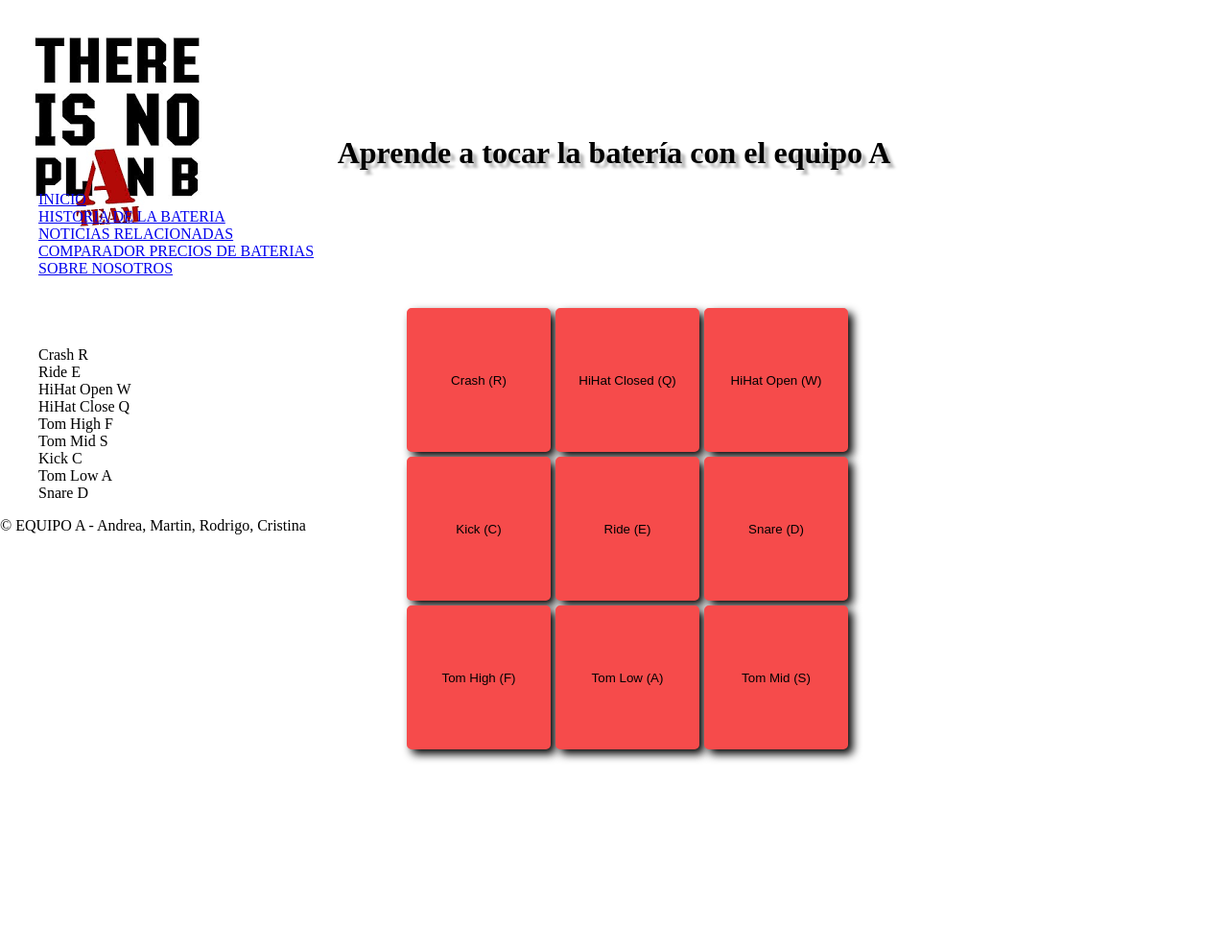
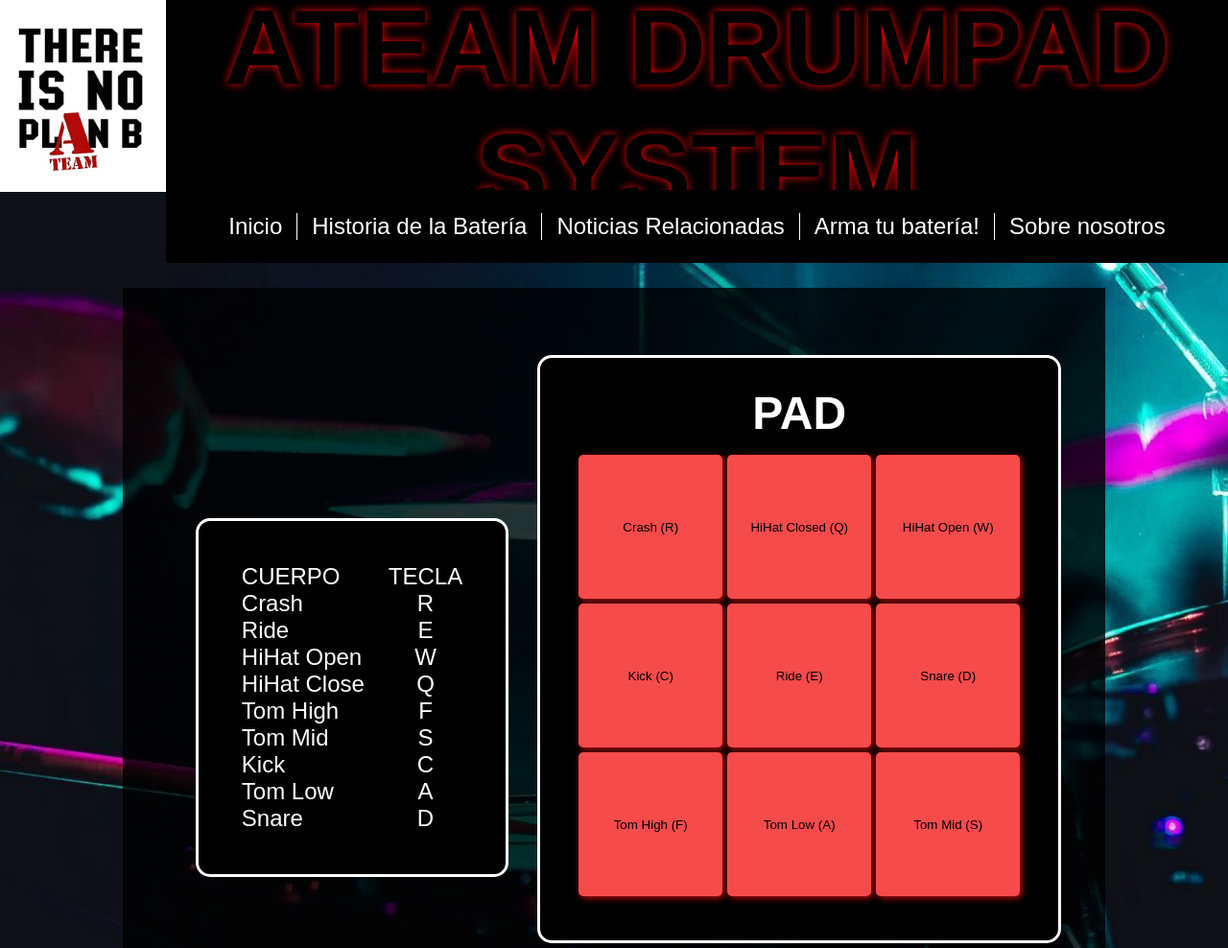
Before and after one commit to i-am-pepsiman/HAB_PROJECT_01, a plain HTML site: page index.html in a window 1280 px wide. Shown: the top 988 px of the page at 96% size. Before the commit the page ends 800 px from the top, so only its background shows below. Drawn offline with Linux system fonts and the light colour scheme; a web font is replaced by a local one.

Commit message:
Added CSS styles and minor changes to index.html

```diff
--- a/assets/styles/style.css
+++ b/assets/styles/style.css
@@ -1,74 +1,194 @@
-body {
-    margin: 0;
+@import url('https://fonts.googleapis.com/css2?family=MuseoModerno:wght@100;300;400;500;900&display=swap');
+/* font-family: 'MuseoModerno', sans-serif; */
+
+* {
     padding: 0;
     box-sizing: border-box;
+}
 
+body {
+    font-family: 'MuseoModerno', sans-serif;
+    background-color: grey;
+    display: flex;
+    flex-direction: column;
+    min-height: 100vh;
+    margin: 0;
+    background-image: url(../images/drumkit_wallpaper1.jpeg);
+    background-position: center;
+    background-repeat: no-repeat;
+    background-size: cover;
 }
-ul li{
+
+.wrapper {
+    padding-top: 70px;
+    flex: 1;
+    display: flex;
+    flex-direction: column;
+    background-color: rgba(0, 0, 0, .8);
+    width: 80%;
+    align-self: center;
+}
+
+header {
+    width: 100%;
+    display: flex;
+    max-height: 200px;
+    background-color: black;
+    margin-bottom: 100px;
+}
+
+.logo_square {
+    order: 1;
+    height: 200px;
+    width: 200px;
+    background-image: url(../images/thereItsNotPlanB.png);
+    background-position: center;
+    background-size: cover;
+    justify-self: flex-start;
+}
+
+.contents_square {
+    order: 2;
+    width: 100%;
+    display: flex;
+    flex-direction: column;
+    justify-content: space-between;
+}
+
+.contents_square h1 {
+    text-shadow: 0px 0px 10px red;
+    position: relative;
+    top: -15px;
+    font-family: 'MuseoModerno', sans-serif;
+    font-size: 7rem;
+    order: 1;
+    text-align: center;
+    justify-self: center;
+    margin-block-start: 0;
+    margin-block-end: 0;
+}
+
+.navbar {
+    position: relative;
+    top: -60px;
+    width: 100%;
+    height: 100px;
+    background-color: black;
+    order: 2;
+    font-size: 1.5rem;
+    justify-self: center;
+    justify-items: center;
+}
+
+.navbar ul{
+    display: flex;
+    flex-direction: row;
+    justify-content: space-evenly;
+    align-content: center;
+}
+
+.navbar_list_item {
+    text-align: center;
+    text-decoration: none;
+    justify-content: center;
+    padding: 0 15px;
+}
+
+.navbar_separator {
+    border-right: 1px solid white;
+}
+
+.navbar a{
+    text-decoration: none;
+    color: white;
+}
+
+.navbar_list_item, li {
     list-style: none;
 }
-h1 {
-    font-size: 2em;
-    color: black;
-    text-align: center;
-    text-shadow: 5px 5px 3px rgb(185, 185, 185);
-    margin-top: -10%;
+
+main {
+    display: flex;
+    justify-content: center;
 }
 
-ul.bateria{
-    display: grid;
-    grid-template-areas:
-            "a a a"
-            "b c c"
-            "b c c";
+.button_container {
+    color: white;
+    order: 2;
+    display: flex;
+    flex-direction: column;
+    text-align: center;
+    background-color: black;
+    border: 3px solid white;
+    border-radius: 15px;
+    padding: 30px 5px;
+    margin-bottom: 100px;
+}
+
+.button_container h3 {
+    font-size: 3rem;
+    margin: 0;
+}
+
+.drumpad {
+    display: flex;
+    max-width: 530px;
+    height: auto;
+    flex-wrap: wrap;
     gap: 5px;
-    height: 1vh;
+    justify-content: center;
+    align-content: center;
 }
-.button {
+
+.drumpad_btn {
     background-color: rgb(246, 75, 75);
     width: 150px;
     height: 150px;
     display: grid;
-    border: 3px solid rgb(246, 75, 75);
+    border: none;
     justify-content: center;
     align-content: center;
-    box-shadow: 5px 5px 10px black;
+    box-shadow: 2px 2px 7px rgb(186, 14, 14);
     border-radius: 5px;
 }
-.button_container{
+
+.keys_chart {
+    color: white;
+    order: 1;
     display: flex;
-    width: 70%;
-    margin-left: 30%;
+    font-size: 1.5em;
+    padding: 20px;
+    margin: 30px;
+    background-color: black;
+    border: 3px solid white;
+    border-radius: 15px;
+    height: fit-content;
+    align-self: center;
 }
-.navigation_bar{
+
+.keys_chart ul:first-child {
+    margin-left: 25px;
+    margin-right: 25px;
+    height: fit-content;
+}
+
+.keys_chart ul:last-child {
+    text-align: center;
+    height: fit-content;
+    margin-right: 25px;
+}
+
+footer {
+    color: red;
+    font-size: 1.5rem;
+    height: 100px;
     background-color: black;
-    margin-left: 400px;
-    margin-right: 400px;
+    border-top: 2px solid red;
+    border-bottom: 2px solid red;
+    position: static;
+    left: 0;
+    bottom: 0;
+    width: 100%;
+    text-align: center;
+    justify-content: center;
 }
-.navigation_bar ul{
-    display: flex;
-    flex-direction: row;
-
-}
-.navigation_bar li{
-    width: 20%;
-    text-align: center;
-    text-decoration: none;
-    justify-content: center;
-
-}
-.navigation_bar a{
-    text-decoration: none;
-    color: white;
-}
-.banner{
-    height: 50px;
-    display: inline-block;
-    position: relative;
-    top: 0;
-    left: 0;
-}
-div.banner img{
-    border: 1px solid black;
-    width: 150px;
-}
--- a/index.html
+++ b/index.html
@@ -3,7 +3,7 @@
 <head>
     <meta charset="UTF-8">
     <meta name="viewport" content="width=device-width, initial-scale=1.0">
-    <title>APRENDE A TOCAR LA BATERIA CON EL EQUIPO A</title>
+    <title>ATEAM Drumpad System</title>
 
     <!--LINEA DEL FAVICON (FALTA LOGOTIPO)-->
     <link rel="icon" type="image/vnd.icon" href="assets/images/thereItsNotPlanB.png">
@@ -12,33 +12,39 @@
 </head>
 <body>
     <header>
-        <div class="logo_image">
-            <img src="assets/images/thereItsNotPlanB.png" alt="logotipoCabecera">
+        <div class="logo_square"></div>
+        <div class="contents_square">
+            <h1>ATEAM DRUMPAD SYSTEM</h1>
+            <nav class="navbar">
+                <ul id="navbar_list">
+                    <li class="navbar_list_item"><a href="index.html">Inicio</a></li>
+                    <li class="navbar_separator"></li>
+                    <li class="navbar_list_item"><a href="02_historiaDeLaBateria.html">Historia de la Batería</a></li>
+                    <li class="navbar_separator"></li>
+                    <li class="navbar_list_item"><a href="03_noticiasRelacionadas.html">Noticias Relacionadas</a></li>
+                    <li class="navbar_separator"></li>
+                    <li class="navbar_list_item"><a href="04_comparadorBaterias.html">Arma tu batería!</a></li>
+                    <li class="navbar_separator"></li>
+                    <li class="navbar_list_item"><a href="05_sobreNosotros.html">Sobre nosotros</a></li>
+                </ul>
+            </nav>
         </div>
-        <h1>Aprende a tocar la batería con el equipo A</h1>
-        <nav class="navbar">
-            <ul id="navbar_list">
-                <li><a href="index.html">INICIO</a></li>
-                <li><a href="02_historiaDeLaBateria.html">HISTORIA DE LA BATERIA</a></li>
-                <li><a href="03_noticiasRelacionadas.html">NOTICIAS RELACIONADAS</a></li>
-                <li><a href="04_comparadorBaterias.html">COMPARADOR PRECIOS DE BATERIAS</a></li>
-                <li><a href="05_sobreNosotros.html">SOBRE NOSOTROS</a></li>
-            </ul>
-        </nav>
     </header>
 
+    <div class="wrapper">
     <main>
         <div class="button_container">
-            <ul class="bateria">
-                <li><button class="button" id="crash">Crash (R)</button></li>
-                <li><button class="button" id="hihat_close">HiHat Closed (Q)</button></li>
-                <li><button class="button" id="hihat_open">HiHat Open (W)</button></li>
-                <li><button class="button" id="kick">Kick (C)</button></li>
-                <li><button class="button" id="ride">Ride (E)</button></li>
-                <li><button class="button" id="snare">Snare (D)</button></li>
-                <li><button class="button" id="tom_high">Tom High (F)</button></li>
-                <li><button class="button" id="tom_low">Tom Low (A)</button></li>
-                <li><button class="button" id="tom_mid">Tom Mid (S)</button></li>
+            <h3>PAD</h3>
+            <ul class="drumpad">
+                <li><button class="drumpad_btn" id="crash">Crash (R)</button></li>
+                <li><button class="drumpad_btn" id="hihat_close">HiHat Closed (Q)</button></li>
+                <li><button class="drumpad_btn" id="hihat_open">HiHat Open (W)</button></li>
+                <li><button class="drumpad_btn" id="kick">Kick (C)</button></li>
+                <li><button class="drumpad_btn" id="ride">Ride (E)</button></li>
+                <li><button class="drumpad_btn" id="snare">Snare (D)</button></li>
+                <li><button class="drumpad_btn" id="tom_high">Tom High (F)</button></li>
+                <li><button class="drumpad_btn" id="tom_low">Tom Low (A)</button></li>
+                <li><button class="drumpad_btn" id="tom_mid">Tom Mid (S)</button></li>
             </ul>
         </div>
 
@@ -54,21 +60,35 @@
 
         <aside class="keys_chart">
             <ul>
-                <li>Crash R </li>
-                <li>Ride E </li>
-                <li>HiHat Open W </li>
-                <li>HiHat Close Q </li>
-                <li>Tom High F </li>
-                <li>Tom Mid S </li>
-                <li>Kick C </li>
-                <li>Tom Low A </li>
-                <li>Snare D </li>
+                <li>CUERPO</li>
+                <li>Crash</li>
+                <li>Ride</li>
+                <li>HiHat Open</li>
+                <li>HiHat Close</li>
+                <li>Tom High</li>
+                <li>Tom Mid</li>
+                <li>Kick</li>
+                <li>Tom Low</li>
+                <li>Snare</li>
+            </ul>
+            <ul>
+                <li>TECLA</li>
+                <li>R</li>
+                <li>E</li>
+                <li>W</li>
+                <li>Q</li>
+                <li>F</li>
+                <li>S</li>
+                <li>C</li>
+                <li>A</li>
+                <li>D</li>
             </ul>
         </aside>
     </main>
+</div>
 
-    <footer class="footer">
-        <p>&copy; EQUIPO A - Andrea, Martin, Rodrigo, Cristina</p>
+    <footer>
+        <p>&copy; EQUIPO A - Andrea, Martin, Rodrigo, Cristina.</p>
     </footer>
 
 </body>
```
Also changed, not shown: assets/images/drumkit_wallapper.jpeg (added), assets/images/drumkit_wallpaper1.jpeg (added), 3 other files.
